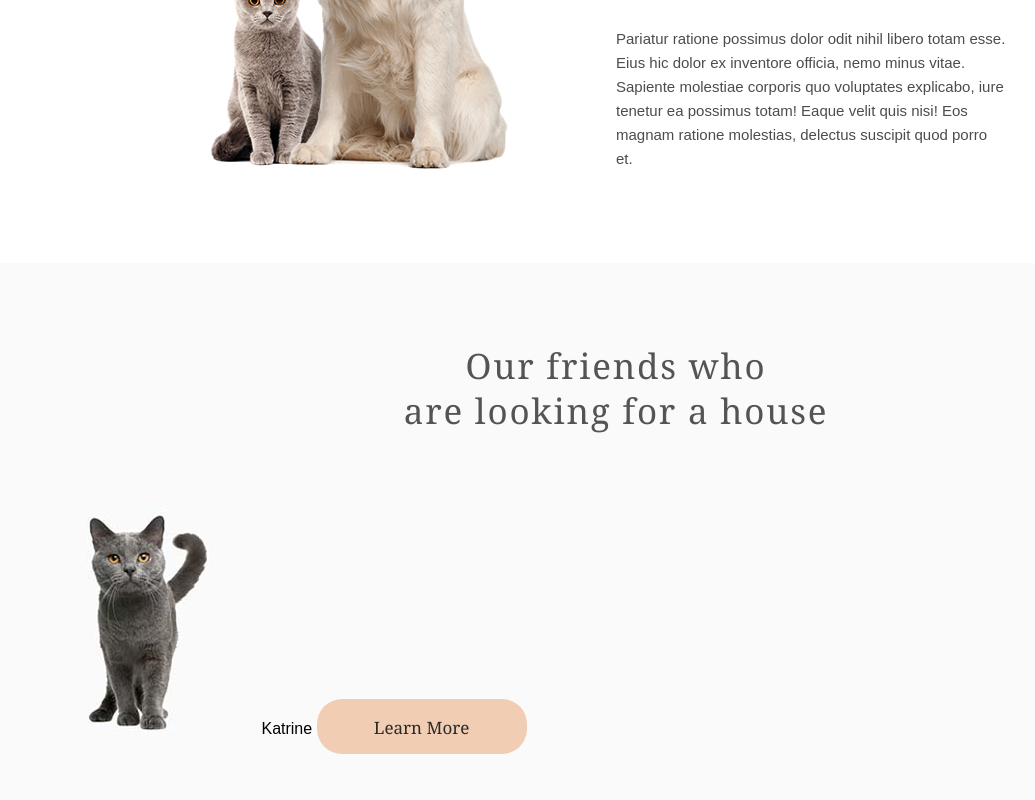
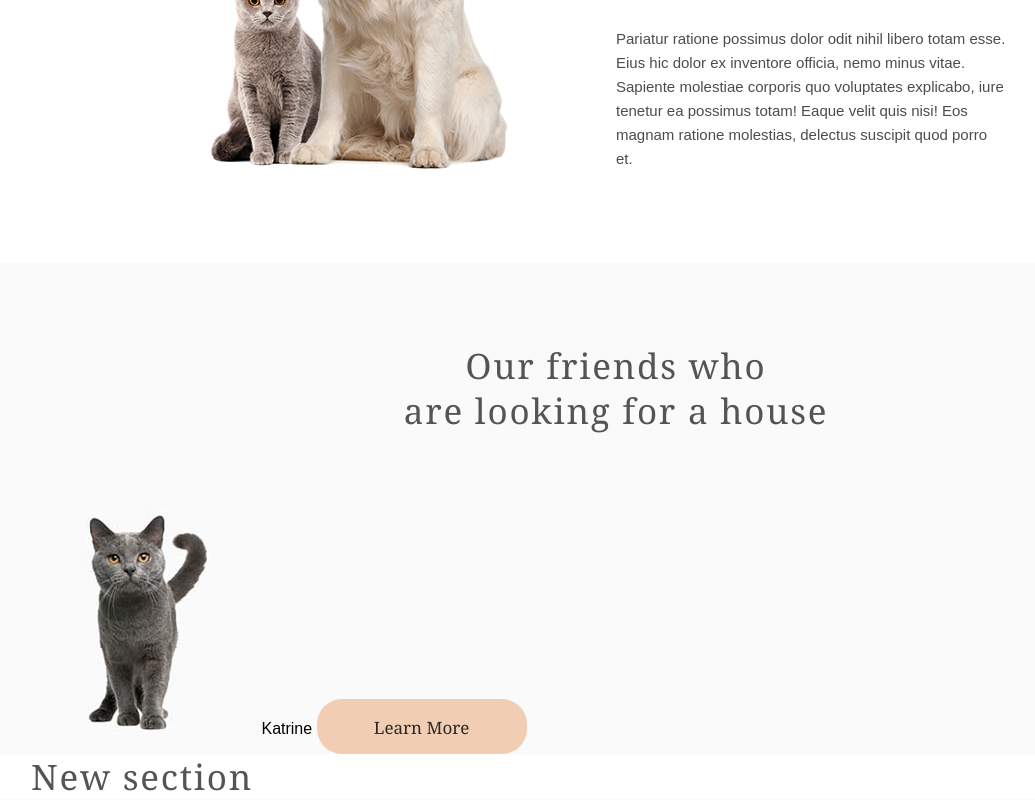
Before and after one commit to littlemary/figmasite, a plain HTML site: page index.html in a window 1280 px wide. Shown: the part 1247-2047 px from the top of the page, without its empty margins (24-1059 px from the left). Before the commit the page ends 2003 px from the top, so only its background shows below. Drawn offline with Linux system fonts and the light colour scheme.

Commit message:
New section in dev brange

```diff
--- a/index.html
+++ b/index.html
@@ -69,6 +69,12 @@
         </div>
     </section>
 
+    <section>
+        <div class="container">
+            <h2>New section</h2>
+        </div>
+    </section>
+
 </body>
 
 </html>
```
